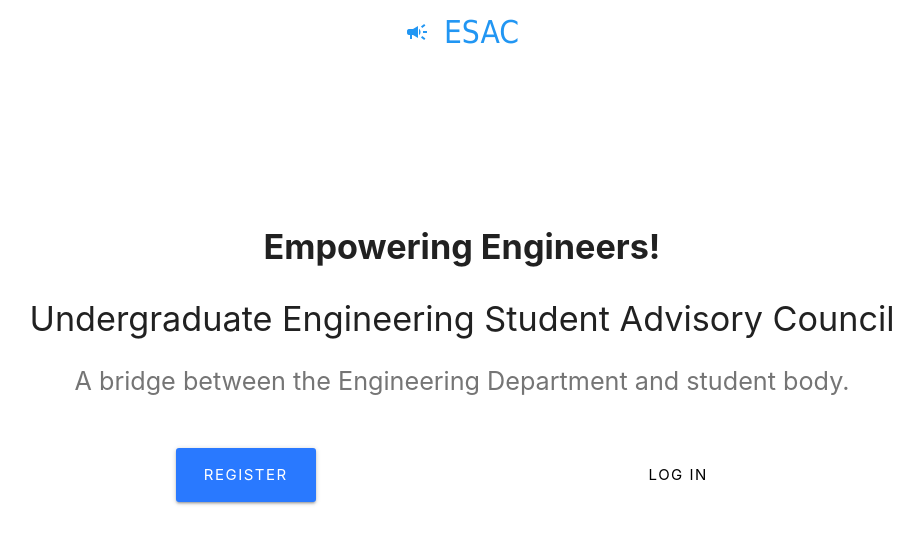
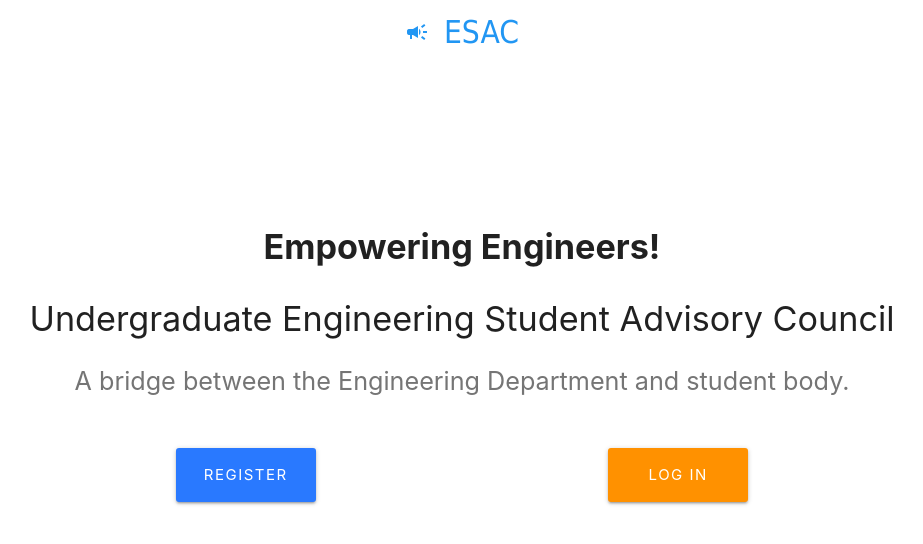
Before and after one commit to Umbrella-lnc/ESAC-Dashboard, a React (Create React App) app in the folder client/: page / in a window 1280 px wide. Shown: the top 544 px of the page, without its empty margins (178-1101 px from the left). Built offline with nearby package versions, Linux system fonts and the light colour scheme.

Commit message:
changed login button color to orange

```diff
--- a/client/src/components/reusable-components/Landing.js
+++ b/client/src/components/reusable-components/Landing.js
@@ -7,6 +7,7 @@
       fontFamily: "monospace",
       fontSize: 15
     }
+
     return (
       <div style={{ height: "75vh" }} className="container valign-wrapper">
         <div className="row">
@@ -46,7 +47,7 @@
                     borderRadius: "3px",
                     letterSpacing: "1.5px"
                   }}
-                  className="btn btn-large btn-flat waves-effect white black-text"
+                  className="btn btn-large waves-effect waves-light hoverable orange accent-3 white-text"
                 >
                   Log In
                 </Link>
```
